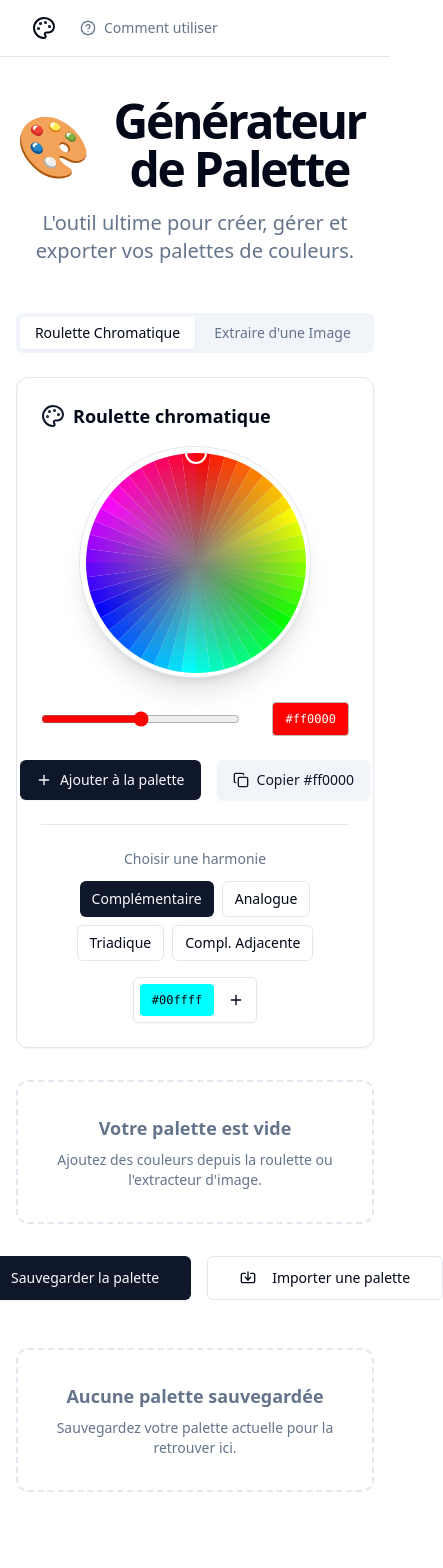
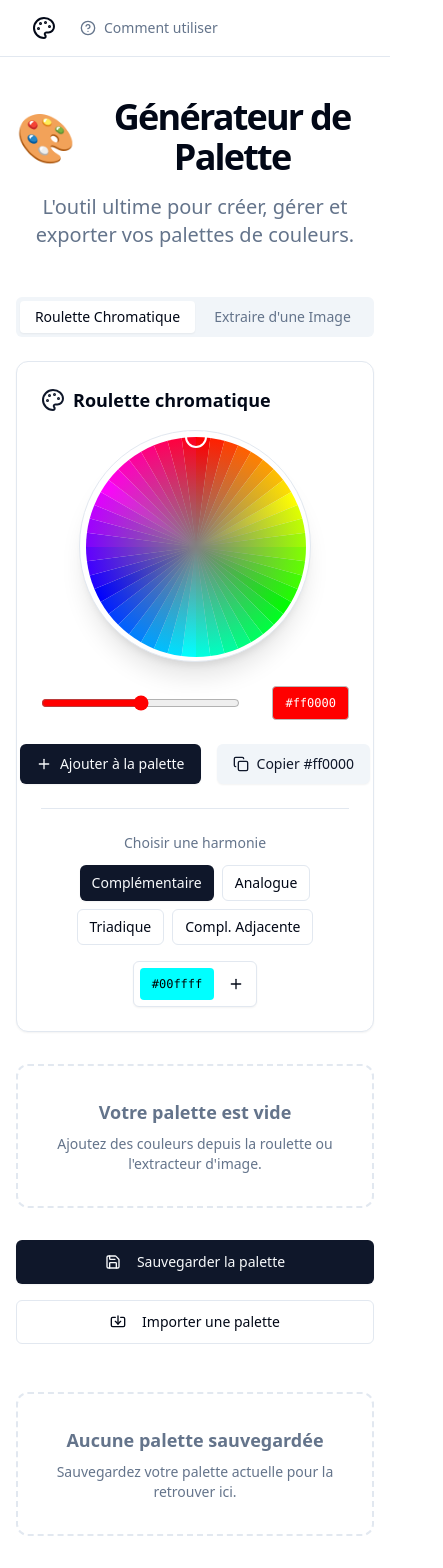
Before and after one commit to Zendaya-tech/chroma-palettes-extract, a React (Vite) app: page / in a window 390 px wide. Shown: the top 1568 px of the page, 443 px wide, since content can reach past the window. Before the commit the page ends 1532 px from the top, so only its background shows below. Built offline with nearby package versions, Linux system fonts and the light colour scheme.

Commit message:
Refactor: Improve mobile design
Improved the application's design for better responsiveness and usability on mobile devices.

```diff
--- a/src/components/SavedPalettes.tsx
+++ b/src/components/SavedPalettes.tsx
@@ -41,9 +41,9 @@ export default function SavedPalettes({ palettes, onLoad, onDelete, onExport }:
         <TooltipProvider>
           {palettes.map((p) => (
             <div key={p.id} className="bg-card p-4 rounded-xl shadow-sm border transition-all hover:shadow-md">
-              <div className="flex justify-between items-center mb-3 flex-wrap gap-2">
+              <div className="flex flex-col sm:flex-row justify-between items-start sm:items-center mb-3 gap-2">
                 <h3 className="font-semibold text-lg">{p.name}</h3>
-                <div className="flex gap-2 items-center">
+                <div className="flex gap-2 items-center self-end sm:self-center">
                   <Button variant="outline" size="sm" onClick={() => onExport(p)}>
                     Exporter
                   </Button>
--- a/src/pages/HowToUse.tsx
+++ b/src/pages/HowToUse.tsx
@@ -17,7 +17,7 @@ const HowToUse = () => {
   return (
     <div className="container mx-auto max-w-4xl py-10 px-4">
       <header className="mb-10 text-center">
-        <h1 className="text-4xl font-bold tracking-tight">
+        <h1 className="text-3xl sm:text-4xl font-bold tracking-tight">
           Comment utiliser Chroma Palettes
         </h1>
         <p className="mt-2 text-lg text-muted-foreground">
--- a/src/pages/Index.tsx
+++ b/src/pages/Index.tsx
@@ -158,8 +158,8 @@ const Index = () => {
   return (
     <div className="container mx-auto py-10 px-4 sm:px-6 lg:px-8 min-h-screen flex flex-col">
       <header className="mb-12 text-center">
-        <h1 className="text-5xl font-extrabold tracking-tighter lg:text-6xl flex items-center justify-center gap-4">
-          <span className="text-6xl">🎨</span>
+        <h1 className="text-4xl sm:text-5xl font-extrabold tracking-tighter lg:text-6xl flex items-center justify-center gap-4">
+          <span className="text-5xl sm:text-6xl">🎨</span>
           <span>Générateur de Palette</span>
         </h1>
         <p className="text-muted-foreground mt-4 text-xl max-w-2xl mx-auto">
@@ -183,7 +183,7 @@ const Index = () => {
 
         <MaPalette palette={palette} onRemove={removeColorFromPalette} onCopy={handleCopy} />
 
-        <div className="flex gap-4 mt-8 justify-center">
+        <div className="flex flex-col sm:flex-row gap-4 mt-8 justify-center">
           <Button size="lg" onClick={() => palette.length > 0 ? setIsSaveDialogOpen(true) : toast({ title: "Palette vide", description: "Ajoutez des couleurs avant de sauvegarder.", variant: "destructive" })}>
               <SaveIcon className="mr-2 h-5 w-5" /> Sauvegarder la palette
           </Button>
```
